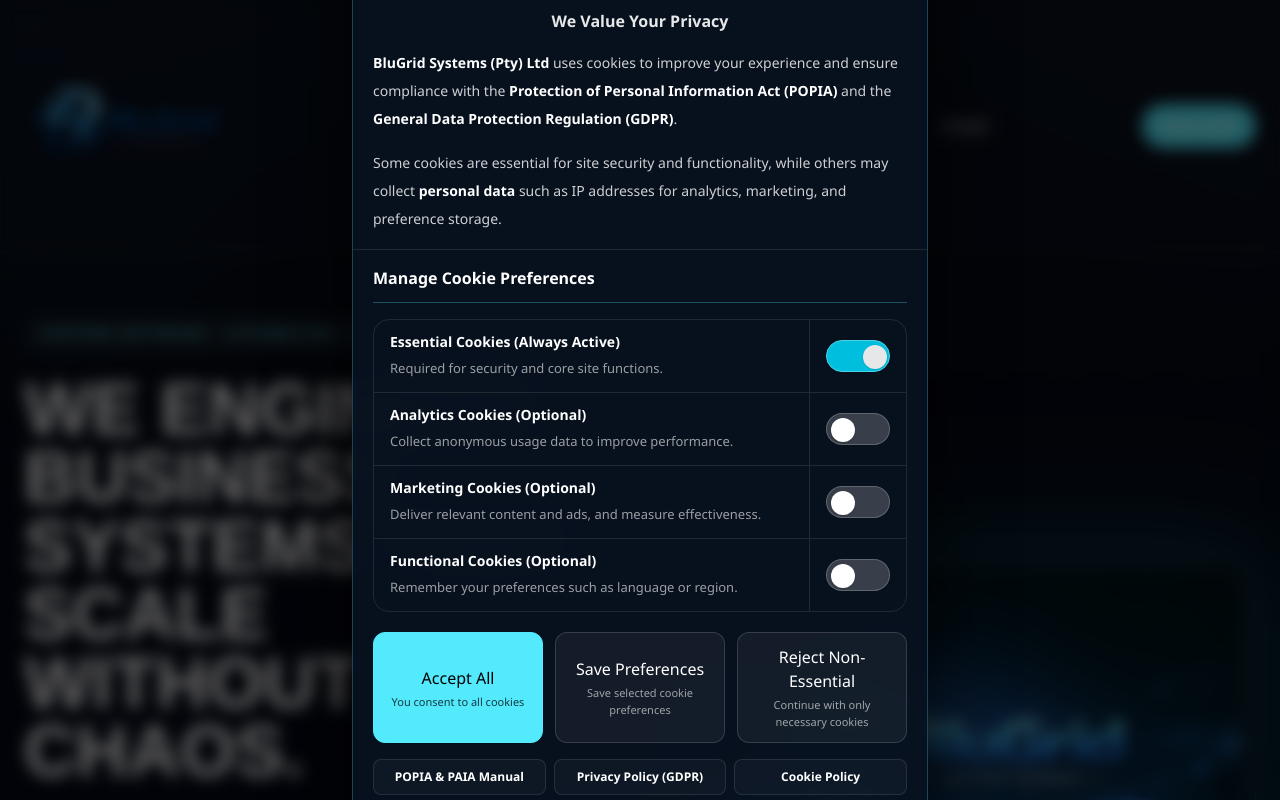
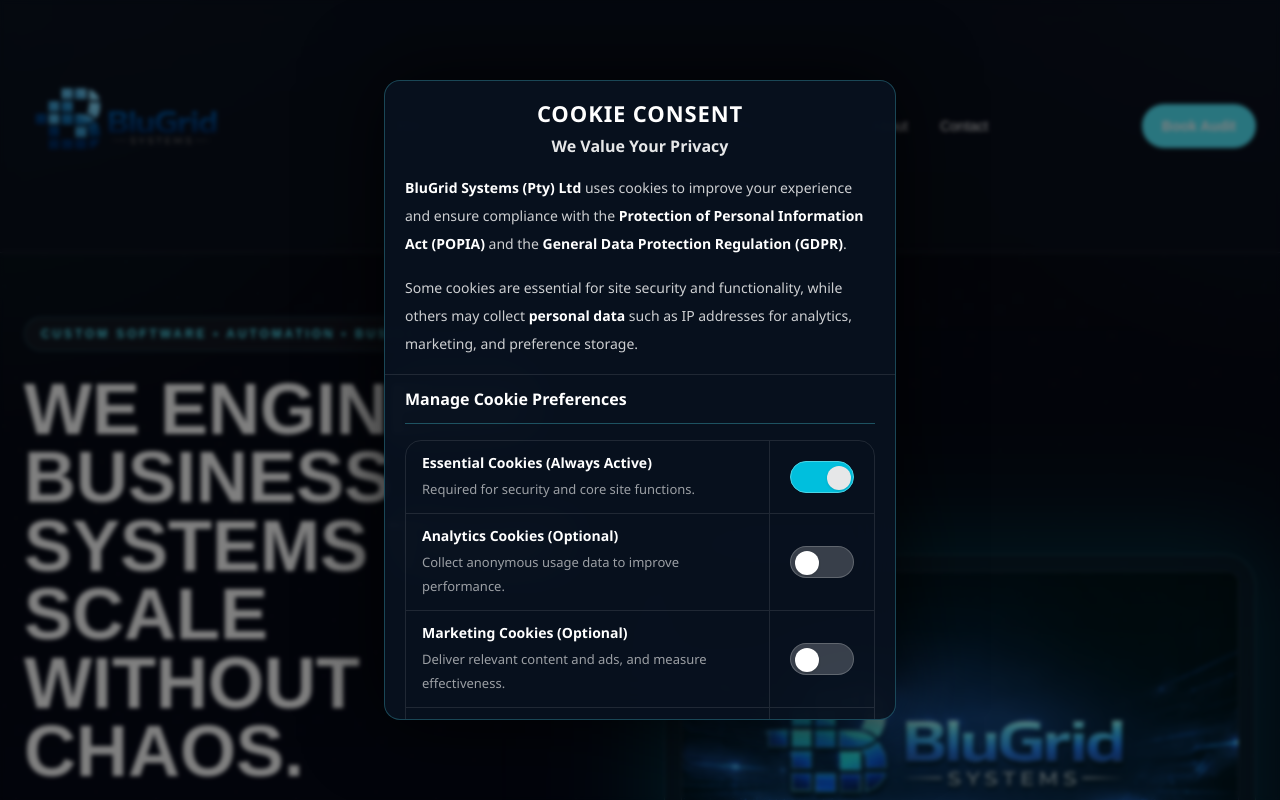
Before and after one commit to BluGridPosti/blugrid-systems-website, a Next.js app: page / in a window 1280 px wide. Shown: the top 800 px of the page. Built offline with nearby package versions, Linux system fonts and the light colour scheme.

Commit message:
Refine cookie consent modal

```diff
--- a/components/layout/cookie-consent.tsx
+++ b/components/layout/cookie-consent.tsx
@@ -99,10 +99,10 @@
 
   return (
     <div className="fixed inset-0 z-[100] flex items-center justify-center px-4">
-      <div className="absolute inset-0 bg-black/60 backdrop-blur-sm" />
+      <div className="absolute inset-0 bg-black/50 backdrop-blur-[2px]" />
 
       <div
-        className="relative w-full max-w-xl overflow-hidden rounded-2xl border border-cyan-300/25 bg-[#08111f]/95 text-white shadow-[0_0_80px_rgba(0,0,0,0.8)] backdrop-blur-xl"
+        className="relative w-full max-w-lg max-h-[80vh] overflow-y-auto rounded-2xl border border-cyan-300/25 bg-[#08111f]/95 text-white shadow-[0_0_80px_rgba(0,0,0,0.8)] backdrop-blur-xl"
         style={{ fontFamily: '"Segoe UI", Arial, sans-serif' }}
       >
         <div className="border-b border-white/10 px-5 py-4">
@@ -142,7 +142,7 @@
           </div>
         </div>
 
-        <div className="px-5 py-4">
+        <div className="px-5 py-3 pb-5">
           <div className="mb-4 border-b border-cyan-300/30 pb-3 text-[16px] font-bold text-white">
             Manage Cookie Preferences
           </div>
@@ -178,7 +178,7 @@
             />
           </div>
 
-          <div className="mt-5 grid gap-3 md:grid-cols-3">
+          <div className="mt-4 grid gap-3 md:grid-cols-3">
             <button
               type="button"
               onClick={handleAcceptAll}
@@ -269,7 +269,7 @@
         </div>
       </div>
 
-      <div className="flex items-center border-l border-white/10 px-4">
+      <div className="flex items-center border-l border-white/10 px-5">
         <button
           type="button"
           onClick={onChange}
```
